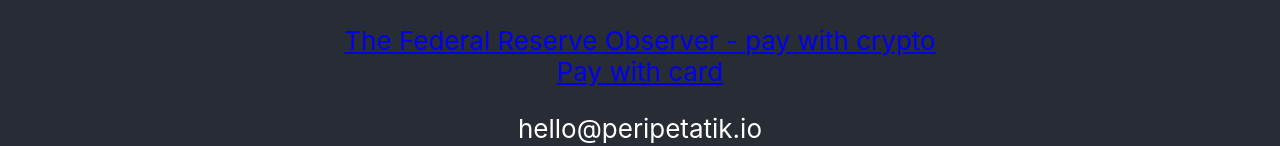
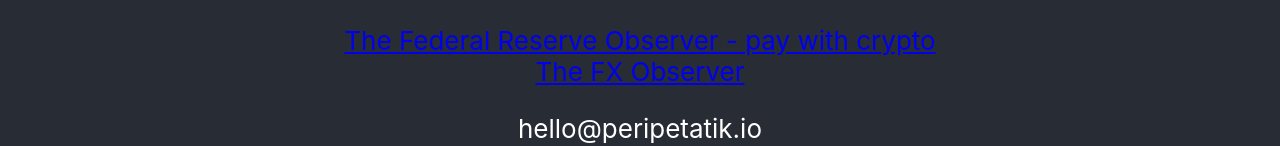
Before and after one commit to buho23/peripatetik-capital-management, a React (Create React App) app: page / in a window 1280 px wide. Shown: the part 511-657 px from the top of the page. Built offline with nearby package versions, Linux system fonts and the light colour scheme.

Commit message:
Update App.js

```diff
--- a/src/App.js
+++ b/src/App.js
@@ -17,7 +17,7 @@
         </script>
         </div>
         <a href="https://buy.stripe.com/bIY28A29caiS9wYcMM">
-          Pay with card
+          The FX Observer
         </a>
         <p>hello@peripetatik.io</p>
         {/* <p> </p> */}
```
